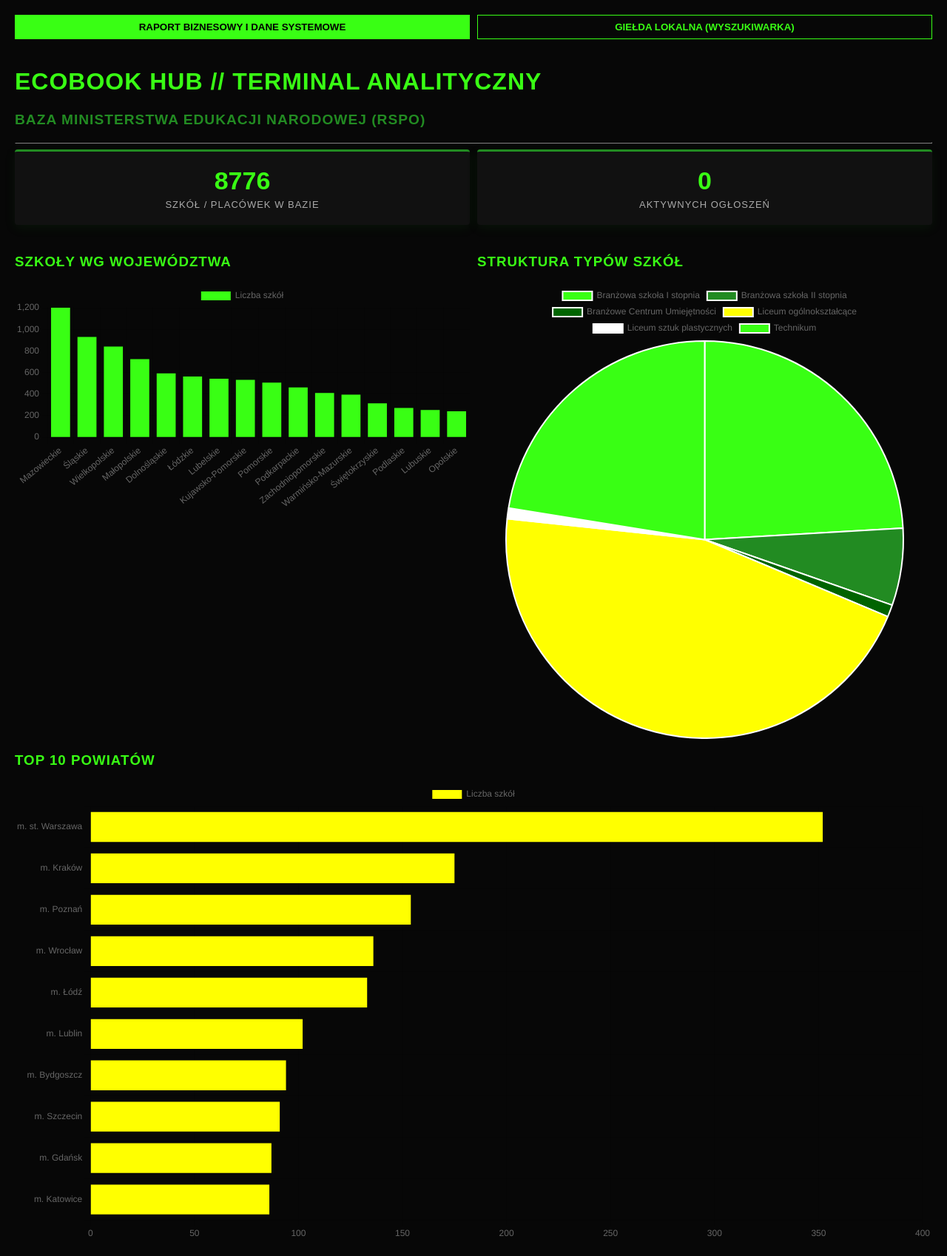
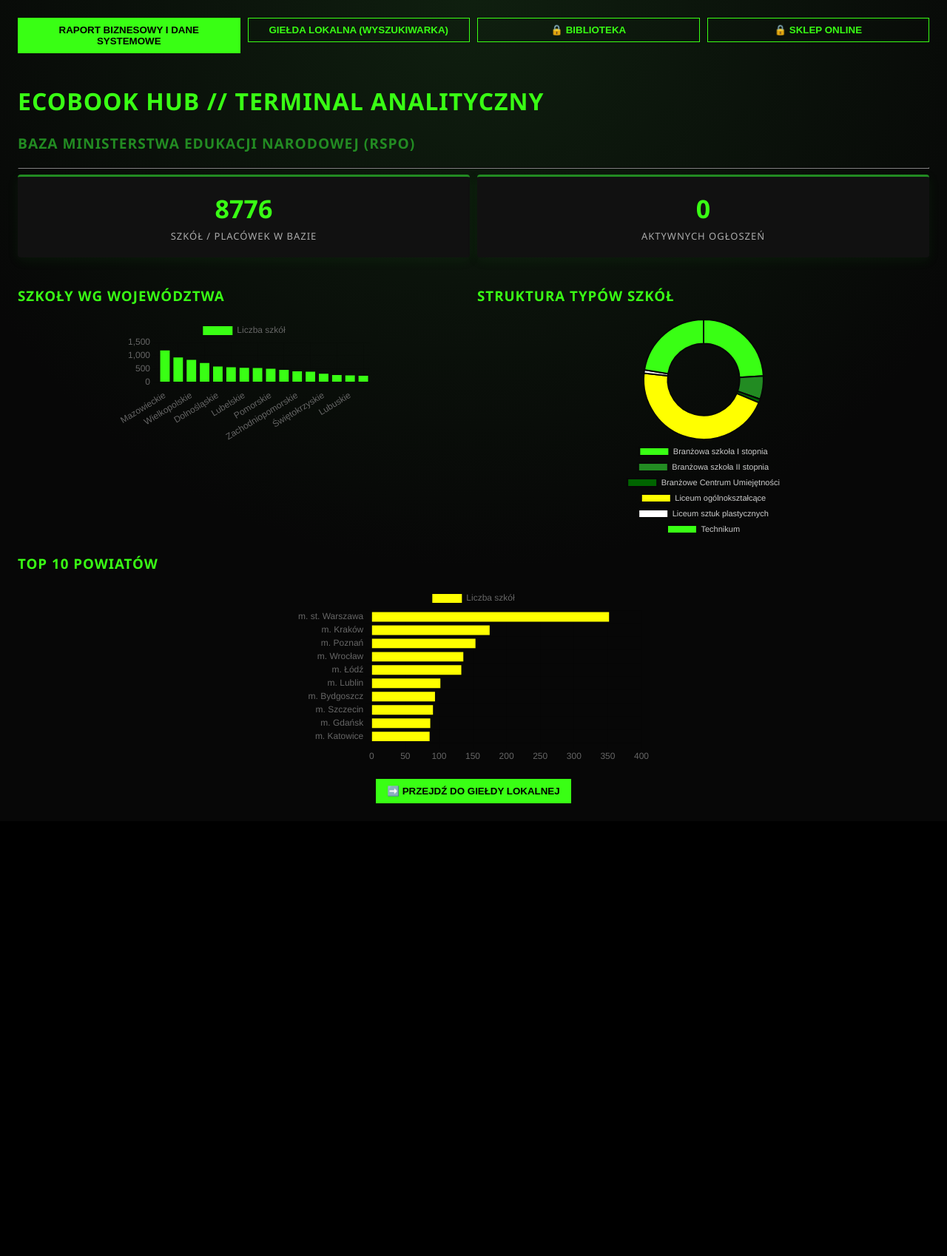
Before and after one commit to reslinskiolek28-ship-it/ecobook-hub, a PHP site: page / in a window 1280 px wide. Shown: the whole page at 74% size. After the commit the page ends 1086 px from the top, so only its background shows below. Run offline with PHP 8.4, Linux system fonts and the light colour scheme; data comes from the database, SQL or seed files in the repository.

Commit message:
feat: improve UI, add locked tabs, charts with percentages

```diff
--- a/index.php
+++ b/index.php
@@ -55,6 +55,7 @@ if ($_SERVER['REQUEST_METHOD'] === 'POST') {
 }
 
 $page = $_GET['page'] ?? 'raport';
+$locked_target = $_GET['target'] ?? '';
 ?>
 <!DOCTYPE html>
 <html lang="pl">
@@ -66,7 +67,9 @@ $page = $_GET['page'] ?? 'raport';
 <style>
 :root { --light-green: #39FF14; --dark-green: #006400; --mid-green: #228B22; --yellow: #FFFF00; --accent: #FFFFFF; --dark-bg: #070707; --panel-bg: #111111; }
 * { box-sizing: border-box; }
-body { background-color: var(--dark-bg); color: #E0E0E0; font-family: Arial, sans-serif; margin: 0; padding: 20px; }
+body { background: radial-gradient(circle at top, #0f1f0f, #070707 60%); color: #E0E0E0; font-family: 'Segoe UI', Arial, sans-serif; margin: 0; padding: 24px; }
+.card { background: #141414; border: 1px solid #1f2f1f; border-left: 4px solid #39FF14; border-radius: 10px; padding: 16px; margin-bottom: 14px; box-shadow: 0 8px 24px rgba(0,0,0,0.35); transition: transform .15s ease, box-shadow .15s ease; }
+.card:hover { transform: translateY(-2px); box-shadow: 0 12px 30px rgba(34,139,34,0.18); }
 h1, h2, h3 { color: var(--light-green); font-weight: 900; text-transform: uppercase; letter-spacing: 1px; }
 .metric-card { background-color: var(--panel-bg); border-top: 3px solid var(--mid-green); padding: 20px; border-radius: 4px; text-align: center; box-shadow: 0 4px 15px rgba(34,139,34,0.1); margin-bottom: 20px; }
 .metric-value { font-size: 34px; font-weight: 900; color: var(--light-green); }
@@ -87,9 +90,17 @@ img { max-width: 100%; }
 <div class="row">
   <form method="get" style="flex:1"><input type="hidden" name="page" value="raport"><button type="submit" class="<?php echo $page==='raport'?'primary':''; ?>" style="width:100%">RAPORT BIZNESOWY I DANE SYSTEMOWE</button></form>
   <form method="get" style="flex:1"><input type="hidden" name="page" value="gielda"><button type="submit" class="<?php echo $page==='gielda'?'primary':''; ?>" style="width:100%">GIEŁDA LOKALNA (WYSZUKIWARKA)</button></form>
+  <form method="get" style="flex:1"><input type="hidden" name="page" value="locked"><input type="hidden" name="target" value="biblioteka"><button type="submit" style="width:100%">🔒 BIBLIOTEKA</button></form>
+  <form method="get" style="flex:1"><input type="hidden" name="page" value="locked"><input type="hidden" name="target" value="sklep"><button type="submit" style="width:100%">🔒 SKLEP ONLINE</button></form>
 </div>
 <br>
-<?php if ($page === 'raport'): ?>
+<?php if ($page === 'locked'): ?>
+  <div class="card" style="text-align:center;padding:40px;">
+    <h2>🔒 W TRAKCIE BUDOWY</h2>
+    <p style="color:#aaa;font-size:16px;margin:12px 0 20px;">Zakładka <b><?php echo htmlspecialchars($locked_target === 'biblioteka' ? 'BIBLIOTEKA' : 'SKLEP ONLINE'); ?></b> jest obecnie w trakcie budowy. Zapraszamy wkrótce!</p>
+    <form method="get"><input type="hidden" name="page" value="raport"><button type="submit" class="primary">⬅️ WRÓĆ DO RAPORTU</button></form>
+  </div>
+<?php elseif ($page === 'raport'): ?>
   <h1>ECOBOOK HUB // TERMINAL ANALITYCZNY</h1>
   <h3 style="color:#228B22 !important;font-size:1.2rem;">BAZA MINISTERSTWA EDUKACJI NARODOWEJ (RSPO)</h3>
   <hr>
@@ -108,17 +119,17 @@ img { max-width: 100%; }
   <div class="row">
     <div class="col">
       <h3>SZKOŁY WG WOJEWÓDZTWA</h3>
-      <canvas id="chartWoj"></canvas>
+      <div style="max-width:340px;margin:0 auto;"><canvas id="chartWoj"></canvas></div>
     </div>
     <div class="col">
       <h3>STRUKTURA TYPÓW SZKÓŁ</h3>
-      <canvas id="chartTypes"></canvas>
+      <div style="max-width:300px;margin:0 auto;"><canvas id="chartTypes"></canvas></div>
     </div>
   </div>
   <div class="row">
     <div class="col">
       <h3>TOP 10 POWIATÓW</h3>
-      <canvas id="chartPow"></canvas>
+      <div style="max-width:480px;margin:0 auto;"><canvas id="chartPow"></canvas></div>
     </div>
   </div>
   <script>
@@ -127,11 +138,19 @@ img { max-width: 100%; }
   new Chart(document.getElementById('chartWoj'), { type:'bar', data:{labels:wojLabels, datasets:[{label:'Liczba szkół', data:wojData, backgroundColor:'#39FF14'}]} });
   const typeLabels = <?php echo json_encode(array_column($df_types, 'typ')); ?>;
   const typeData = <?php echo json_encode(array_map('intval', array_column($df_types, 'count'))); ?>;
-  new Chart(document.getElementById('chartTypes'), { type:'pie', data:{labels:typeLabels, datasets:[{data:typeData, backgroundColor:['#39FF14','#228B22','#006400','#FFFF00','#FFFFFF']}] } });
+  const typeTotal = typeData.reduce((a,b)=>a+b,0);
+  new Chart(document.getElementById('chartTypes'), {
+    type: 'doughnut',
+    data: { labels: typeLabels, datasets: [{ data: typeData, backgroundColor: ['#39FF14','#228B22','#006400','#FFFF00','#FFFFFF'], borderColor: '#070707', borderWidth: 2 }] },
+    options: { plugins: { legend: { position: 'bottom', labels: { color: '#ccc', font: { size: 11 } } }, tooltip: { callbacks: { label: function(ctx){ const v = ctx.parsed; const p = typeTotal ? (v/typeTotal*100).toFixed(1) : 0; return ctx.label + ': ' + v + ' (' + p + '%)'; } } } }, cutout: '60%' }
+  });
   const powLabels = <?php echo json_encode(array_column($df_powiaty, 'powiat')); ?>;
   const powData = <?php echo json_encode(array_map('intval', array_column($df_powiaty, 'liczba_szkol'))); ?>;
   new Chart(document.getElementById('chartPow'), { type:'bar', data:{labels:powLabels, datasets:[{label:'Liczba szkół', data:powData, backgroundColor:'#FFFF00'}]}, options:{indexAxis:'y'} });
   </script>
+  <div style="text-align:center;margin-top:20px;">
+    <form method="get"><input type="hidden" name="page" value="gielda"><button type="submit" class="primary">➡️ PRZEJDŹ DO GIEŁDY LOKALNEJ</button></form>
+  </div>
 <?php else: ?>
   <h1>GIEŁDA LOKALNA</h1>
   <?php
@@ -264,6 +283,9 @@ img { max-width: 100%; }
       <button type="submit" class="primary">>> ZAINICJUJ OFERTĘ W SZKOLE <<</button>
     </form>
   <?php endif; ?>
+  <div style="text-align:center;margin-top:20px;">
+    <form method="get"><input type="hidden" name="page" value="raport"><button type="submit" class="primary">⬅️ WRÓĆ DO RAPORTU</button></form>
+  </div>
 <?php endif; ?>
 </body>
 </html>
```
